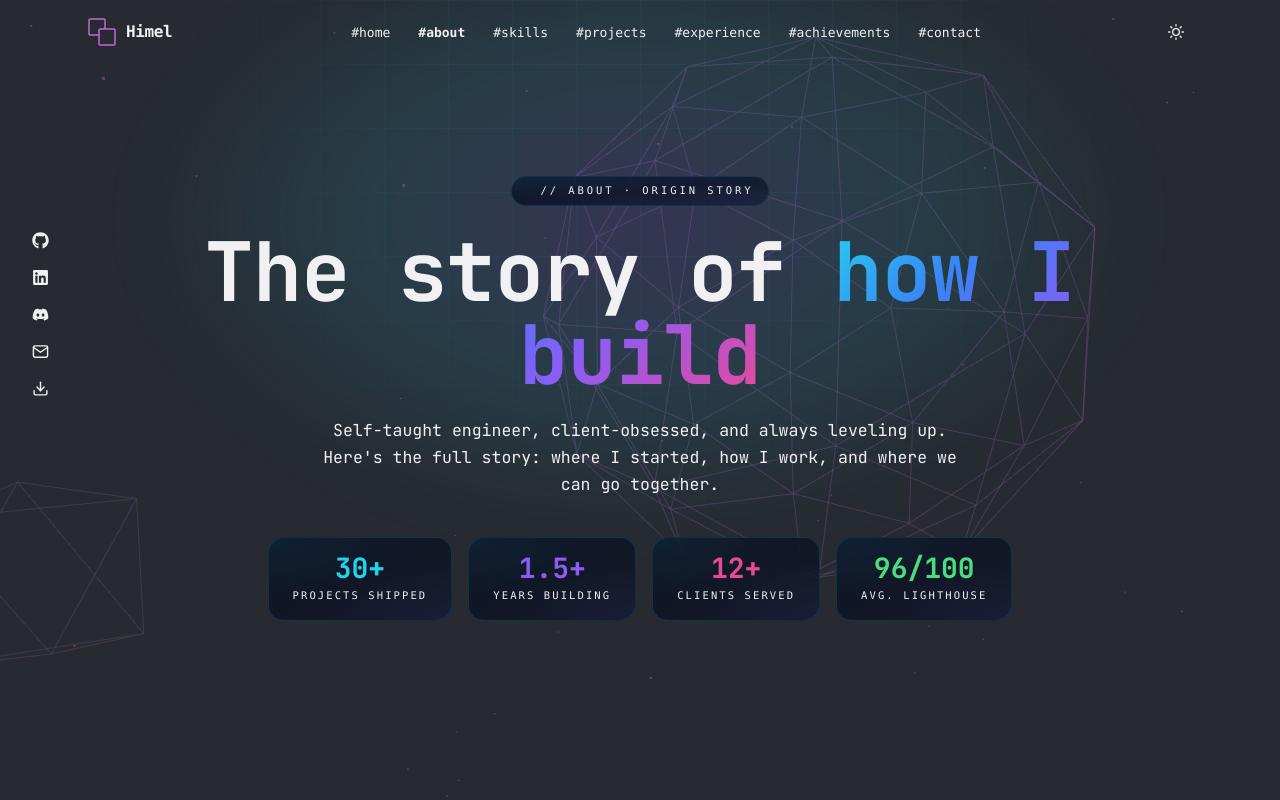
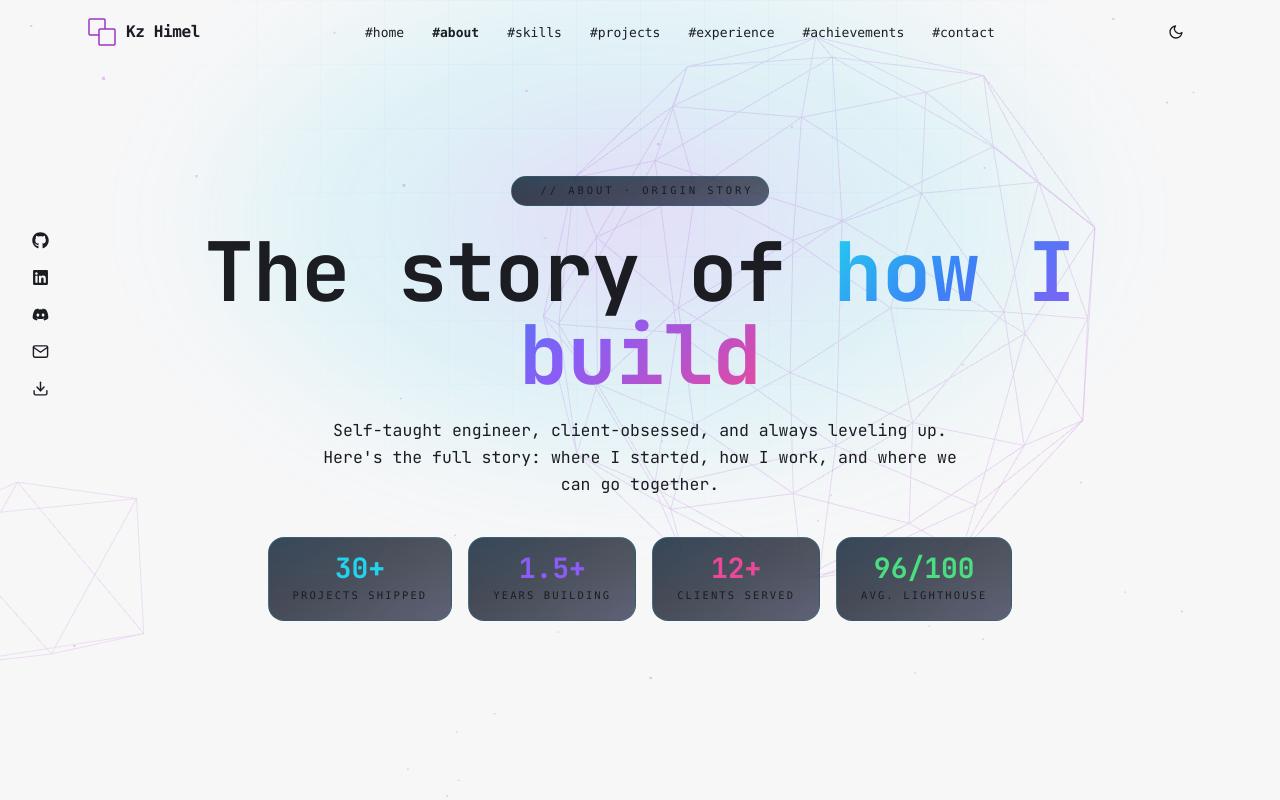
Before and after one commit to Kz-Himel/portfolio, a Next.js app: page /about in a window 1280 px wide. Shown: the top 800 px of the page. Built offline with nearby package versions, Linux system fonts and the light colour scheme.

Commit message:
update: Logo

```diff
--- a/src/app/layout.jsx
+++ b/src/app/layout.jsx
@@ -23,7 +23,7 @@ export default function RootLayout({ children }) {
   return (
     <html lang="en" className="scroll-smooth" suppressHydrationWarning>
       <body className="bg-bg text-text-main antialiased selection:bg-accent/20 selection:text-accent">
-        <ThemeProvider>
+        {/* <ThemeProvider> */}
           <Background3D />
           <CustomCursor />
           <SmoothScroll>
@@ -34,7 +34,7 @@ export default function RootLayout({ children }) {
             </main>
             <Footer />
           </SmoothScroll>
-        </ThemeProvider>
+        {/* </ThemeProvider> */}
       </body>
     </html>
   );
--- a/src/components/Logo.jsx
+++ b/src/components/Logo.jsx
@@ -41,7 +41,7 @@ export default function Logo() {
       </svg>
 
       <span className="font-mono font-semibold text-[1rem] tracking-tight text-text-main">
-        Himel
+        Kz Himel
       </span>
     </Link>
   );
```
